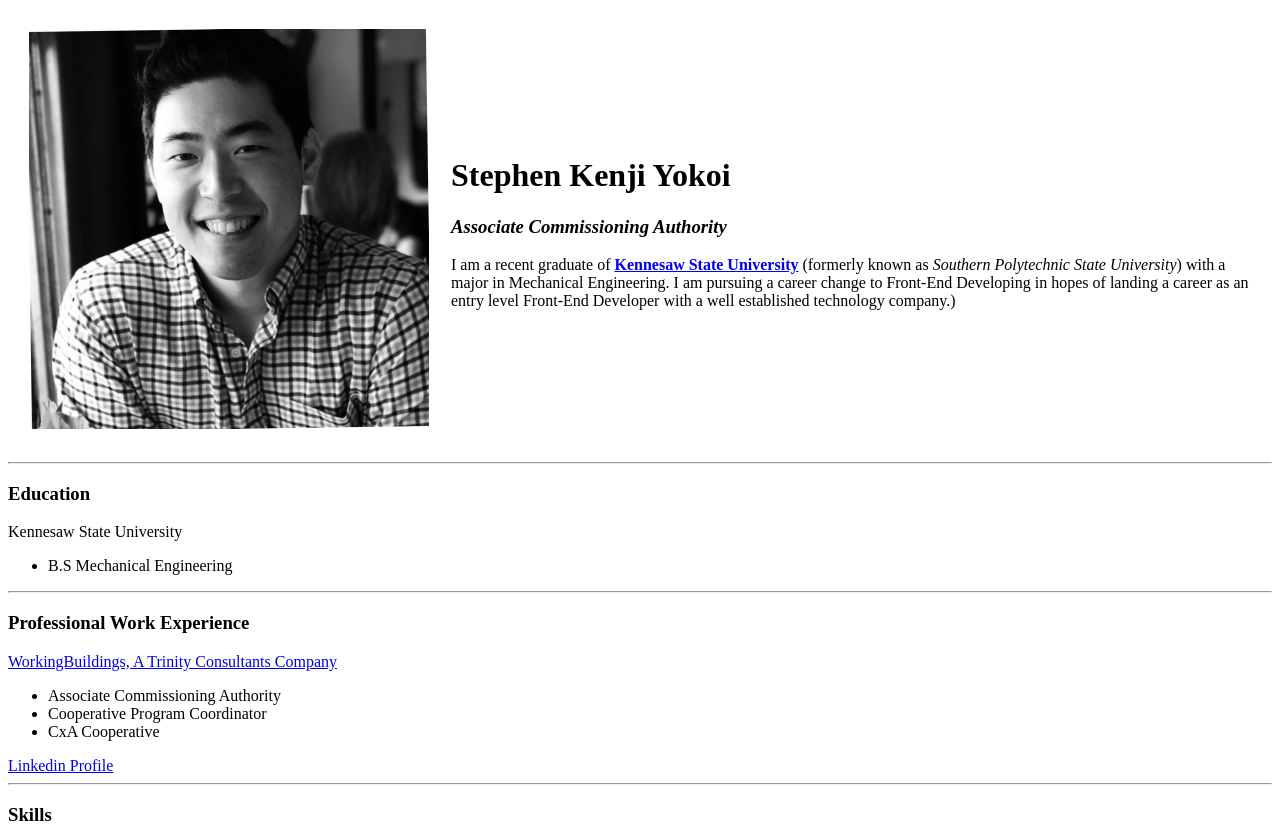
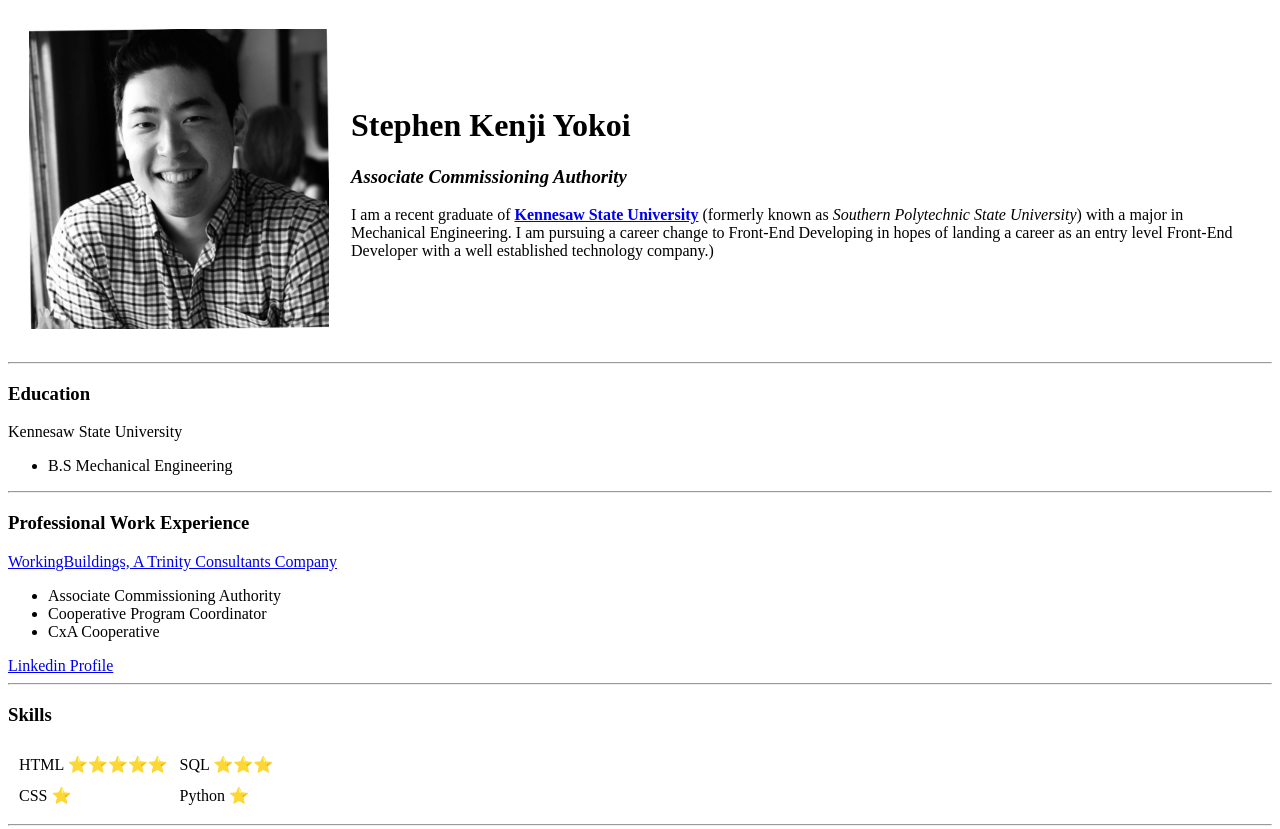
Before and after one commit to syokoi1/Cv, a plain HTML site: page index.html in a window 1280 px wide. Shown: the top 829 px of the page. Drawn offline with Linux system fonts and the light colour scheme.

Commit message:
Add files via upload
Made profile image smaller from 400x400 to 300x300.

```diff
--- a/index.html
+++ b/index.html
@@ -10,8 +10,8 @@
   <table cellspacing = "20">
     <tr>
       <td><img src="Images/Stephen.jpeg" alt="Stephen Profile Picture"
-          width = "400"
-          height = "400"
+          width = "300"
+          height = "300"
           ></td>
       <td><h1>Stephen Kenji Yokoi </h1>
         <h3><em>Associate Commissioning Authority</em></h3>
```
